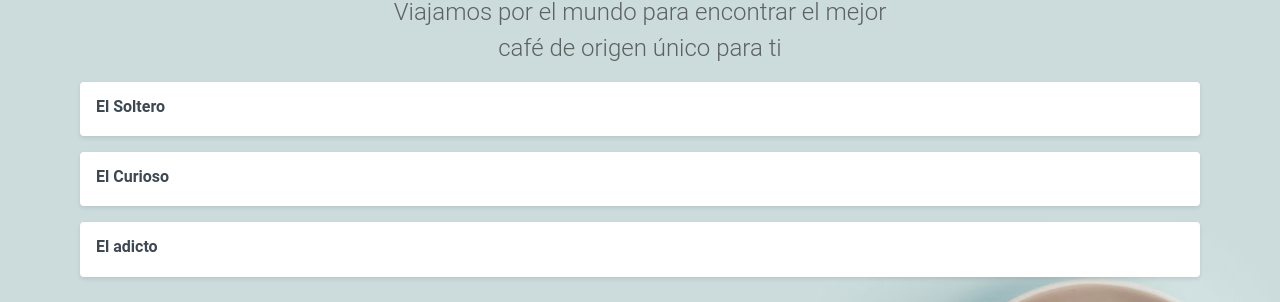
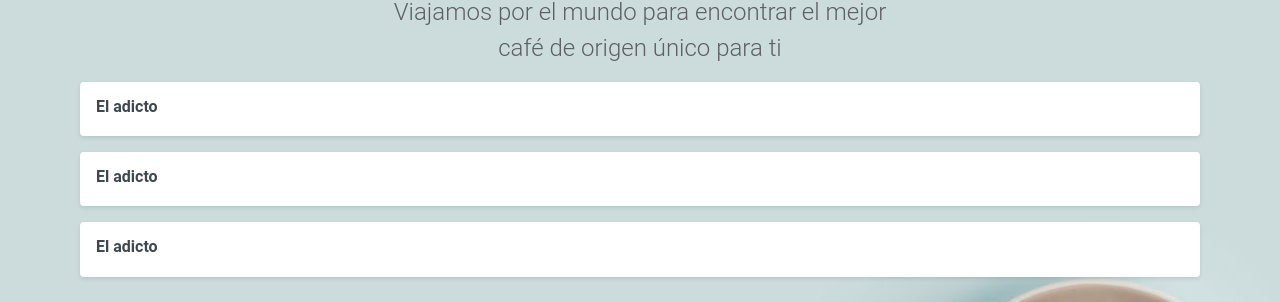
Before and after one commit to laloocolin10/DADM-2024B, a Vue app: page / in a window 1280 px wide. Shown: the part 148-450 px from the top of the page. Built offline with nearby package versions, Linux system fonts and the light colour scheme.

Commit message:
✨FEAT: Coffe Plans S03A04

```diff
--- a/src/App.vue
+++ b/src/App.vue
@@ -1,4 +1,6 @@
-<script setup></script>
+<script setup>
+import planItem from './components/plan-item.vue';
+</script>
 
 <template>
   <header>
@@ -15,28 +17,10 @@
       Viajamos por el mundo para encontrar el mejor café de origen único para ti
     </h2>
 
-    <div class="plans">
-      <div class="plan">
-        <div class="description">
-          <span class="title">
-            El Soltero
-          </span>
-        </div>
-      </div>
-      <div class="plan">
-        <div class="description">
-          <span class="title">
-            El Curioso
-          </span>
-        </div>
-      </div>
-      <div class="plan">
-        <div class="description">
-          <span class="title">
-            El adicto
-          </span>
-        </div>
-      </div>
+        <div class="plans">
+      <plan-item>El soltero</plan-item>
+      <plan-item>El Curioso</plan-item>
+      <plan-item>El Adicto</plan-item>
     </div>
   </div>
 </template>
--- /dev/null
+++ b/src/components/plan-item.vue
@@ -0,0 +1,17 @@
+<template>
+  <div class="plan">
+    <div class="description">
+      <span class="title">
+        El adicto
+      </span>
+    </div>
+  </div>
+  </template>
+
+  <script setup>
+
+  </script>
+
+  <style lang="scss" scoped>
+
+  </style>
```
